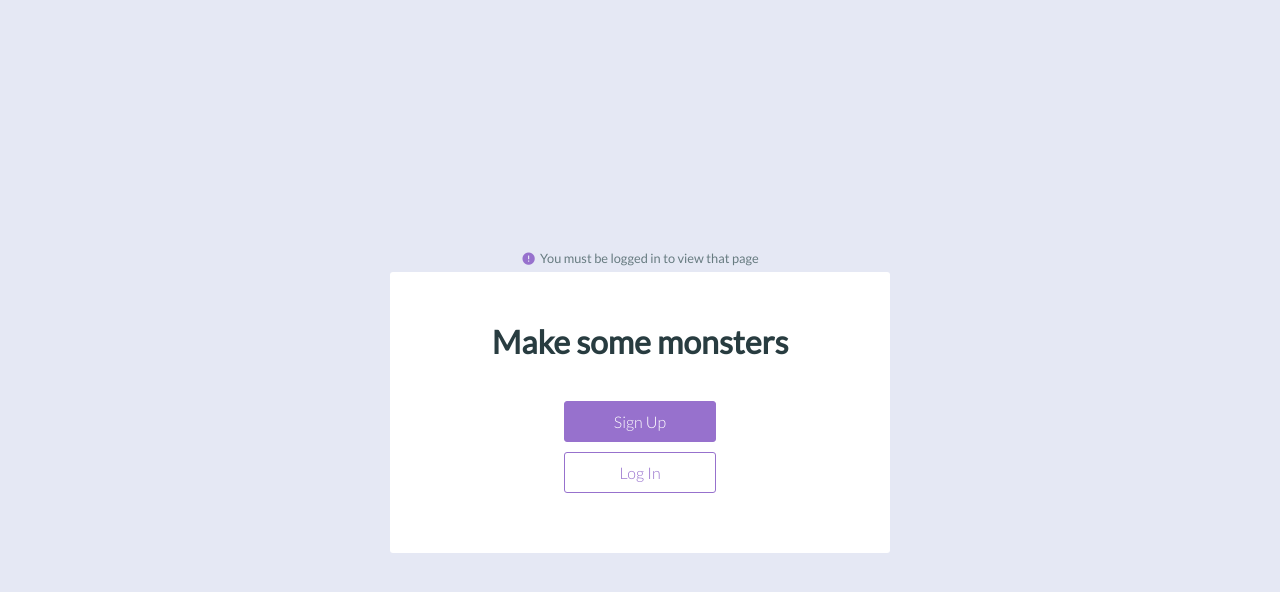
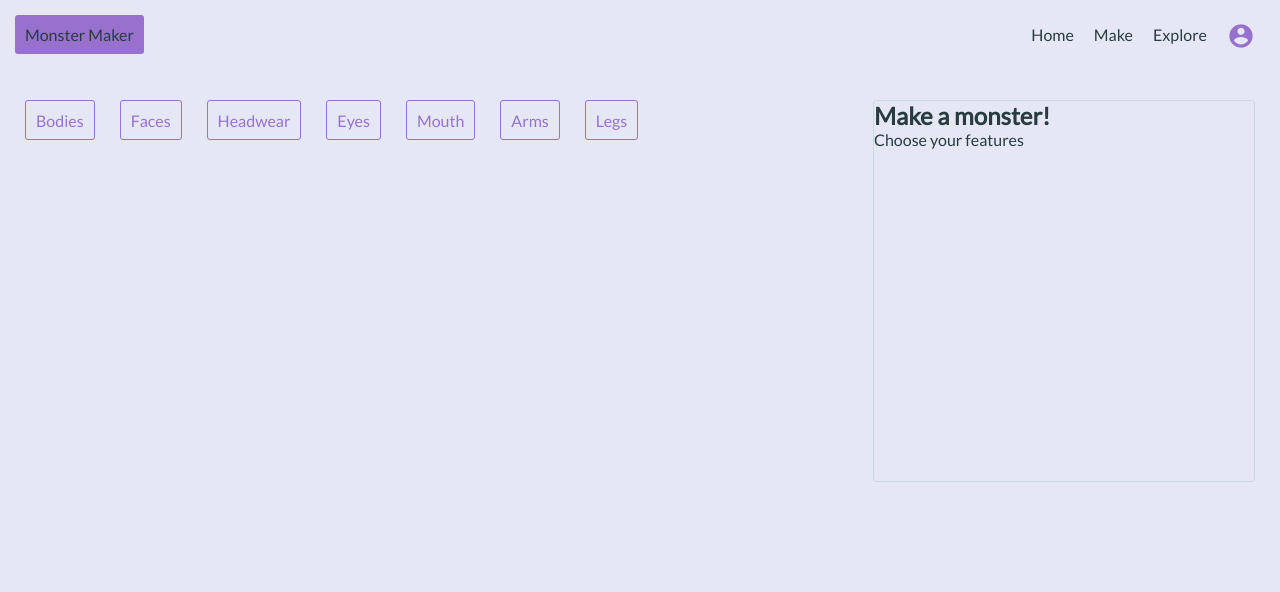
Before and after one commit to iamtraviscole/varyscary, a React (Create React App) app: page /monsters/new in a window 1280 px wide. Before the commit this address led to /. Shown: the top 592 px of the page. Built offline with nearby package versions, Linux system fonts and the light colour scheme.

Commit message:
started on NewMonster component

```diff
--- a/src/components/NewMonster.js
+++ b/src/components/NewMonster.js
@@ -1,9 +1,110 @@
-import React from 'react'
+import React, { Component } from 'react'
 
-const NewMonster = (props) => {
-  return (
-    <div>New Monster</div>
-  )
+import '../styles/NewMonster.css'
+
+class NewMonster extends Component {
+  state = {
+    showArrows: false,
+    windowYScroll: null,
+    windowInnerHeight: null,
+    toggleBodies: 'hide',
+    toggleFaces: 'hide'
+  }
+
+  setShowArrows = () => {
+    const navCtrWidth = document.getElementsByClassName('NewMonster__nav-ctr')[0].offsetWidth
+    const navWidth = document.getElementsByClassName('NewMonster__nav')[0].scrollWidth
+    navCtrWidth < navWidth
+    ? this.setState({showArrows: true})
+    : this.setState({showArrows: false})
+  }
+
+  setScrollPosition = () => {
+    this.setState({windowYScroll: window.scrollY})
+    this.setState({windowInnerHeight: window.innerHeight})
+  }
+
+  componentDidMount = () => {
+    this.setShowArrows()
+    window.addEventListener('resize', this.setShowArrows)
+    window.addEventListener('scroll', this.setScrollPosition)
+  }
+
+  componentWillUnmount = () => {
+    window.removeEventListener('resize', this.setShowArrows)
+    window.removeEventListener('scroll', this.setScrollPosition)
+  }
+
+  handleLeftArrowClick = () => {
+    document.getElementsByClassName('NewMonster__nav')[0].scrollLeft -= 35
+  }
+
+  handleRightArrowClick = () => {
+    document.getElementsByClassName('NewMonster__nav')[0].scrollLeft += 35
+  }
+
+  handleAttributesToggle = (type) => {
+    if (this.state[type] === 'hide') {
+      this.setState({[type]: 'show'})
+    }
+    if (this.state[type] === 'show') {
+      this.setState({[type]: 'hide'})
+    }
+  }
+
+  render() {
+    let monsterStyle = 'NewMonster__monster-inner-ctr'
+    if (this.state.windowYScroll > 75 && window.windowInnerHeight > 506) {
+     monsterStyle = 'NewMonster__monster-inner-ctr--top'
+    }
+
+    let navCtrClass = 'NewMonster__nav-ctr'
+    if (this.state.showArrows) navCtrClass += ' NewMonster__nav-ctr--center'
+
+    let navClass = 'NewMonster__nav'
+    if (this.state.showArrows) navClass += ' NewMonster__nav--margin'
+
+    return (
+      <div className='NewMonster'>
+        <div className='NewMonster__ctr'>
+          <div className='NewMonster__left-grid-ctr'>
+            {/* <h3>Choose Features:</h3> */}
+            <div className={navCtrClass}>
+              {this.state.showArrows
+                ? <div className='NewMonster__left-arrow'
+                    onClick={this.handleLeftArrowClick}>
+                      <i className='material-icons'>arrow_back_ios</i>
+                  </div>
+                : null
+              }
+              <div className={navClass}>
+                <button className='NewMonster__features-btn'>Bodies</button>
+                <button className='NewMonster__features-btn'>Faces</button>
+                <button className='NewMonster__features-btn'>Headwear</button>
+                <button className='NewMonster__features-btn'>Eyes</button>
+                <button className='NewMonster__features-btn'>Mouth</button>
+                <button className='NewMonster__features-btn'>Arms</button>
+                <button className='NewMonster__features-btn'>Legs</button>
+              </div>
+              {this.state.showArrows
+                ? <div className='NewMonster__right-arrow'
+                    onClick={this.handleRightArrowClick}>
+                      <i className='material-icons'>arrow_forward_ios</i>
+                  </div>
+                : null
+              }
+            </div>
+          </div>
+          <div className='NewMonster__right-grid-ctr'>
+            <div className={monsterStyle}>
+              <h2 className='NewMonster__h2'>Make a monster!</h2>
+              <p>Choose your features</p>
+            </div>
+          </div>
+        </div>
+      </div>
+    )
+  }
 }
 
 export default NewMonster
--- a/src/index.css
+++ b/src/index.css
@@ -18,6 +18,7 @@ button {
   font-size: 100%;
   border: none;
   outline: none;
+  background-color: transparent;
 }
 
 a {
@@ -30,8 +31,10 @@ a:hover {
 }
 
 input {
+  font-family: 'Lato', sans-serif;
   border: 1px solid var(--input-border-color);
   border-radius: 3px;
+  background: transparent;
 }
 
 input::placeholder {
--- a/src/reducers/rootReducer.js
+++ b/src/reducers/rootReducer.js
@@ -1,7 +1,7 @@
 import actionTypes from '../actions/actionTypes'
 
 const initialState = {
-  username: null,
+  username: 'Peter',
   userOnMobile: false,
 }
 
--- /dev/null
+++ b/src/styles/NewMonster.css
@@ -0,0 +1,141 @@
+.NewMonster {
+  grid-area: content;
+}
+
+.NewMonster__ctr {
+  display: grid;
+  grid-template-columns: minmax(0, 1fr) 382px;
+  grid-column-gap: 25px;
+  margin: 0 25px;
+  grid-template-areas:
+    'left monster';
+}
+
+.NewMonster__left-grid-ctr {
+  grid-area: left;
+}
+
+.NewMonster__right-grid-ctr {
+  grid-area: monster;
+}
+
+.NewMonster__nav-ctr {
+  position: relative;
+  height: 40px;
+  text-align: left;
+  margin-bottom: 25px;
+}
+
+.NewMonster__nav-ctr--center {
+  text-align: center;
+}
+
+.NewMonster__left-arrow {
+  position: absolute;
+  top: 0;
+  left: 0;
+  text-align: center;
+  width: 30px;
+  height: 28px;
+  padding-left: 8px;
+  padding-top: 10px;
+  color: var(--main-color);
+  border: 1px solid var(--main-color);
+  border-radius: 50%;
+  cursor: pointer;
+  user-select: none;
+}
+
+.NewMonster__left-arrow:hover {
+  color: var(--button-text-color);
+  border: 1px solid var(--main-light-color);
+  background-color: var(--main-light-color);
+  -webkit-user-select: none;
+}
+
+.NewMonster__left-arrow .material-icons {
+  font-size: 18px;
+}
+
+.NewMonster__right-arrow {
+  position: absolute;
+  top: 0;
+  right: 0;
+  text-align: center;
+  width: 36px;
+  height: 28px;
+  padding-left: 2px;
+  padding-top: 10px;
+  color: var(--main-color);
+  border: 1px solid var(--main-color);
+  border-radius: 50%;
+  cursor: pointer;
+  user-select: none;
+}
+
+.NewMonster__right-arrow:hover {
+  color: var(--button-text-color);
+  border: 1px solid var(--main-light-color);
+  background-color: var(--main-light-color);
+}
+
+.NewMonster__right-arrow .material-icons {
+  font-size: 18px;
+}
+
+.NewMonster__nav {
+  white-space: nowrap;
+  overflow-x: scroll;
+  overflow-y: hidden;
+  -webkit-overflow-scrolling: touch;
+}
+
+.NewMonster__nav--margin {
+  margin: 0 50px;
+}
+
+.NewMonster__nav::-webkit-scrollbar {
+ display: none;
+}
+
+.NewMonster__features-btn {
+  text-align: center;
+  height: 40px;
+  padding: 10px;
+  margin: 0 25px 25px 0;
+  color: var(--main-color);
+  border: 1px solid var(--main-color);
+  border-radius: 3px;
+}
+
+.NewMonster__features-btn:hover {
+  color: var(--button-text-color);
+  border: 1px solid var(--main-light-color);
+  background-color: var(--main-light-color);
+}
+
+.NewMonster__h2 {
+}
+
+.NewMonster__left-ctr {
+}
+
+.NewMonster__h3 {
+  margin-bottom: 25px;
+}
+
+.NewMonster__monster-inner-ctr {
+  height: 380px;
+  width: 380px;
+  border: 1px solid var(--input-border-color);
+  border-radius: 3px;
+}
+
+.NewMonster__monster-inner-ctr--top{
+  position: fixed;
+  top: 25px;
+  height: 380px;
+  width: 380px;
+  border: 1px solid var(--input-border-color);
+  border-radius: 3px;
+}
```
